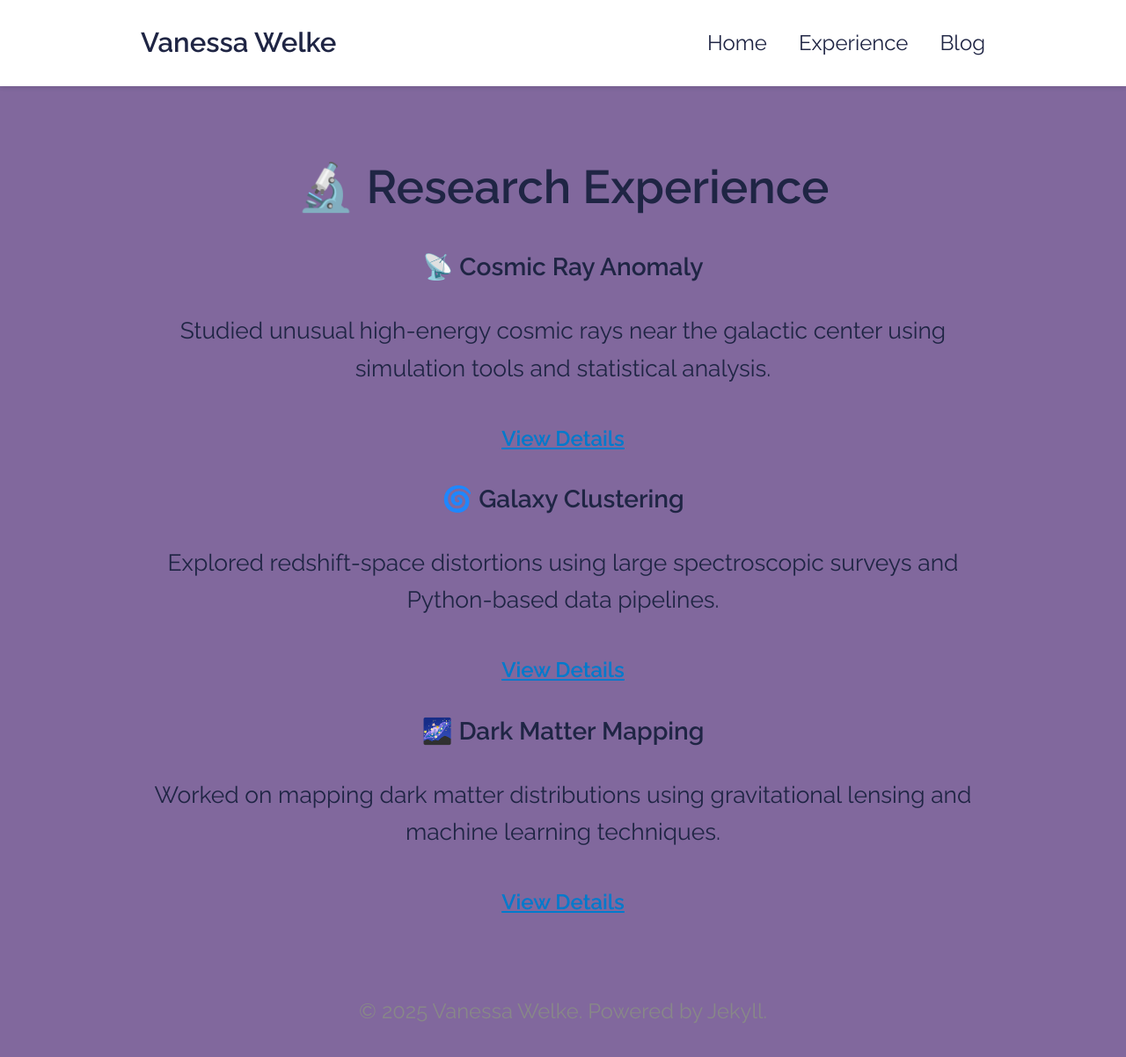
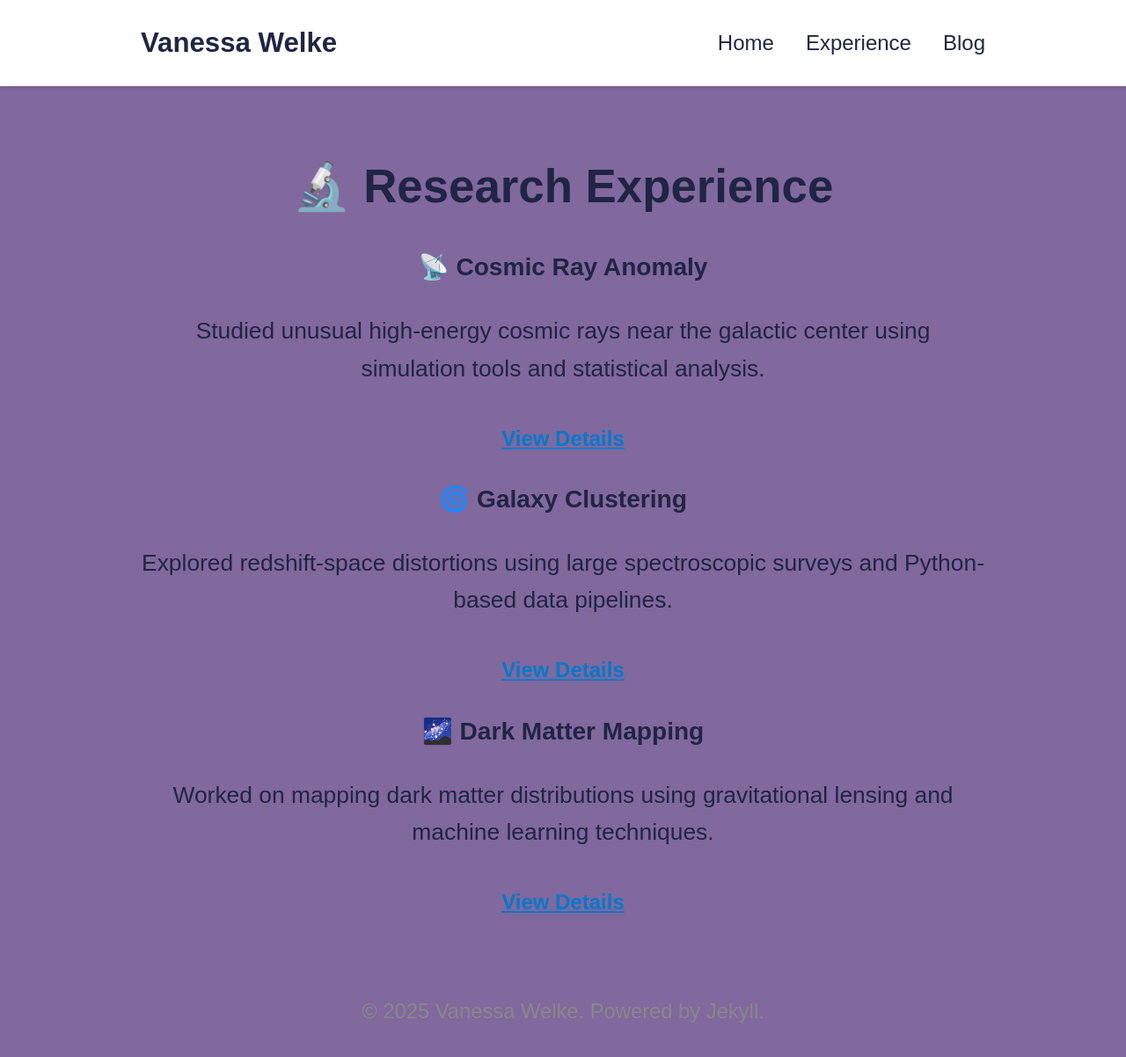
Before and after one commit to VWelke/personal_website, a Jekyll site: the page built from experience/index.md, in a window 1280 px wide and 1213 px high. Shown: the top 1202 px of the window at 88% size. Built offline with Jekyll 4.4.1, drawn with Linux system fonts in a browser that asks for light colours.

Commit message:
Update default.html

```diff
--- a/_layouts/default.html
+++ b/_layouts/default.html
@@ -4,7 +4,7 @@
   <meta charset="UTF-8">
   <title>{{ page.title }} | {{ site.title }}</title>
   <meta name="viewport" content="width=device-width, initial-scale=1.0">
-  <link href="https://fonts.googleapis.com/css2?family=Raleway:wght@300;400;600&display=swap" rel="stylesheet">
+  <link href="https://fonts.googleapis.com/css2?family=IBM+Plex+Sans:wght@400;500;600&display=swap" rel="stylesheet">
   <link rel="stylesheet" href="{{ site.baseurl }}/assets/css/style.css">
 </head>
 <body>
```
